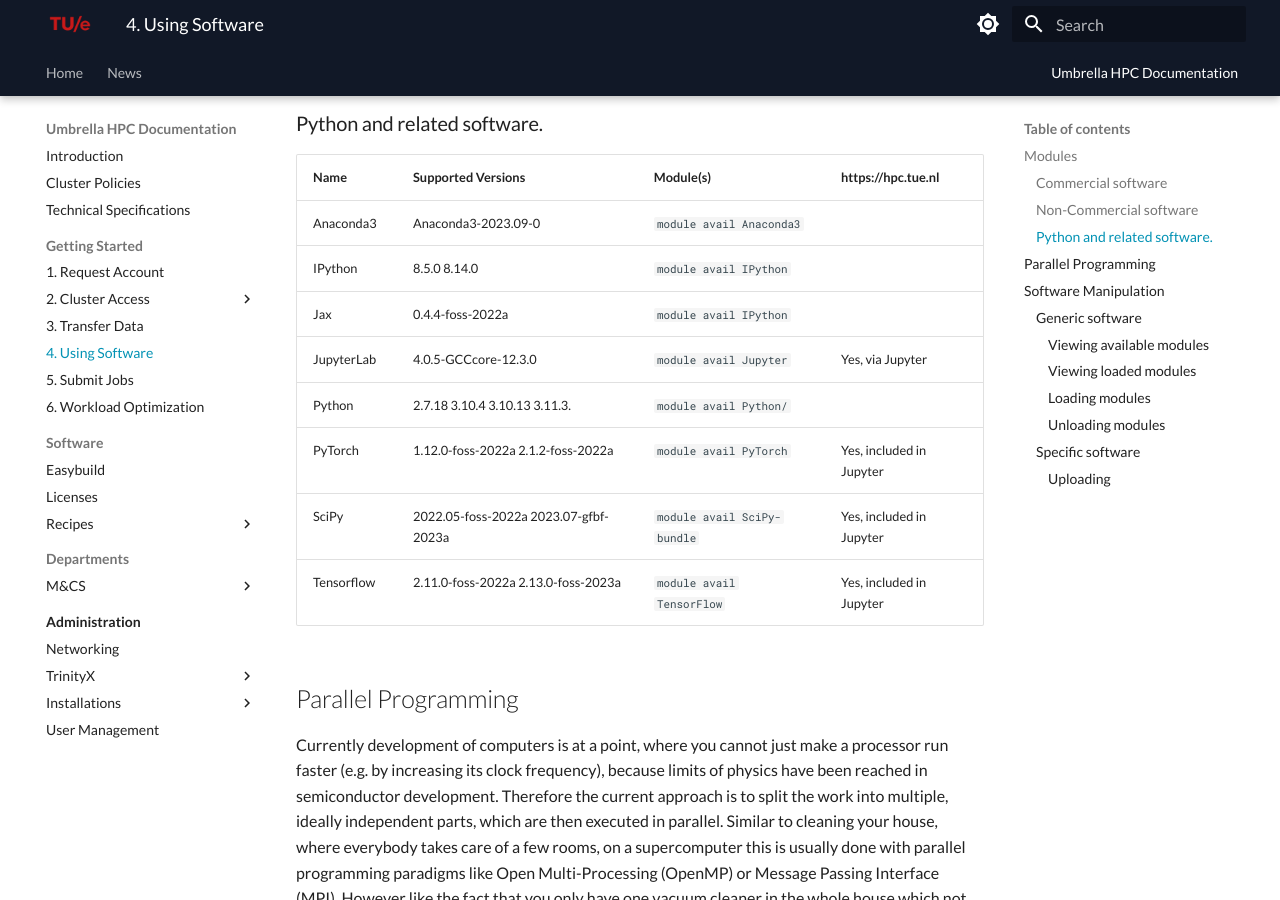
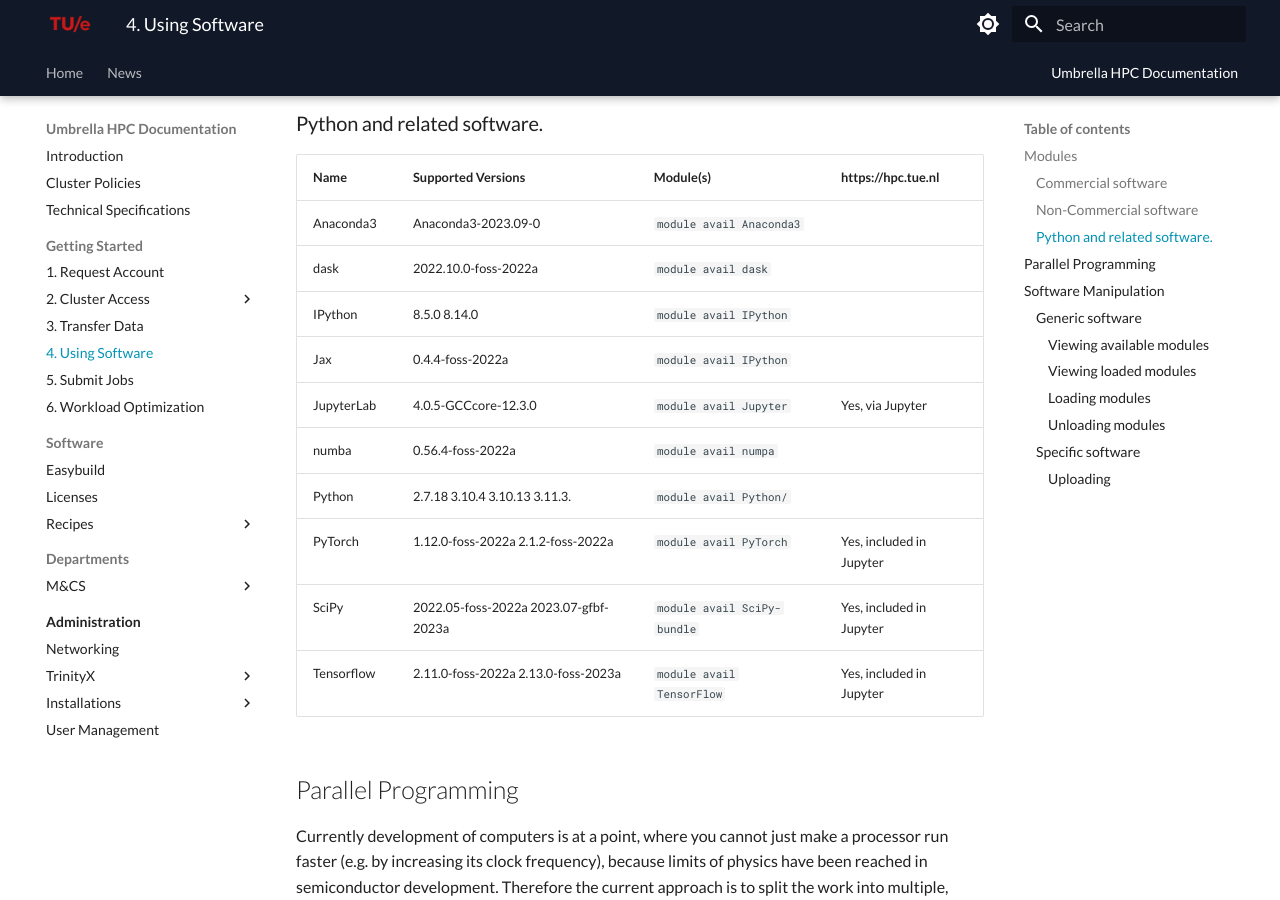
Before and after one commit to gferhpc/supercomputing.tue.nl, an MkDocs documentation site: the page built from pages/documentation/steps/software/index.md, in a window 1280 px wide and 900 px high, scrolled down 2488 px. Built offline with MkDocs 1.6.1 and Material for MkDocs 9.7.7, drawn with Linux system fonts in a browser that asks for light colours.

Commit message:
Update index.md

```diff
--- a/pages/documentation/steps/software/index.md
+++ b/pages/documentation/steps/software/index.md
@@ -130,9 +130,11 @@
 | Name           | Supported Versions                   | Module(s)                | https://hpc.tue.nl |
 | -------------- | ------------------------------------ | ------------------------ | ------------------ |
 | Anaconda3      | Anaconda3-2023.09-0                  | `module avail Anaconda3` | |
+| dask           | 2022.10.0-foss-2022a                 | `module avail dask`      | |
 | IPython        | 8.5.0 8.14.0                         | `module avail IPython`   | |
 | Jax            | 0.4.4-foss-2022a                     | `module avail IPython`   | |
 | JupyterLab     | 4.0.5-GCCcore-12.3.0                 | `module avail Jupyter`   | Yes, via Jupyter |
+| numba          | 0.56.4-foss-2022a                    | `module avail numpa`     | |
 | Python         | 2.7.18 3.10.4 3.10.13 3.11.3.        | `module avail Python/`   | |
 | PyTorch        | 1.12.0-foss-2022a 2.1.2-foss-2022a   | `module avail PyTorch`   | Yes, included in Jupyter|
 | SciPy          | 2022.05-foss-2022a 2023.07-gfbf-2023a | `module avail SciPy-bundle` | Yes, included in Jupyter |
```
